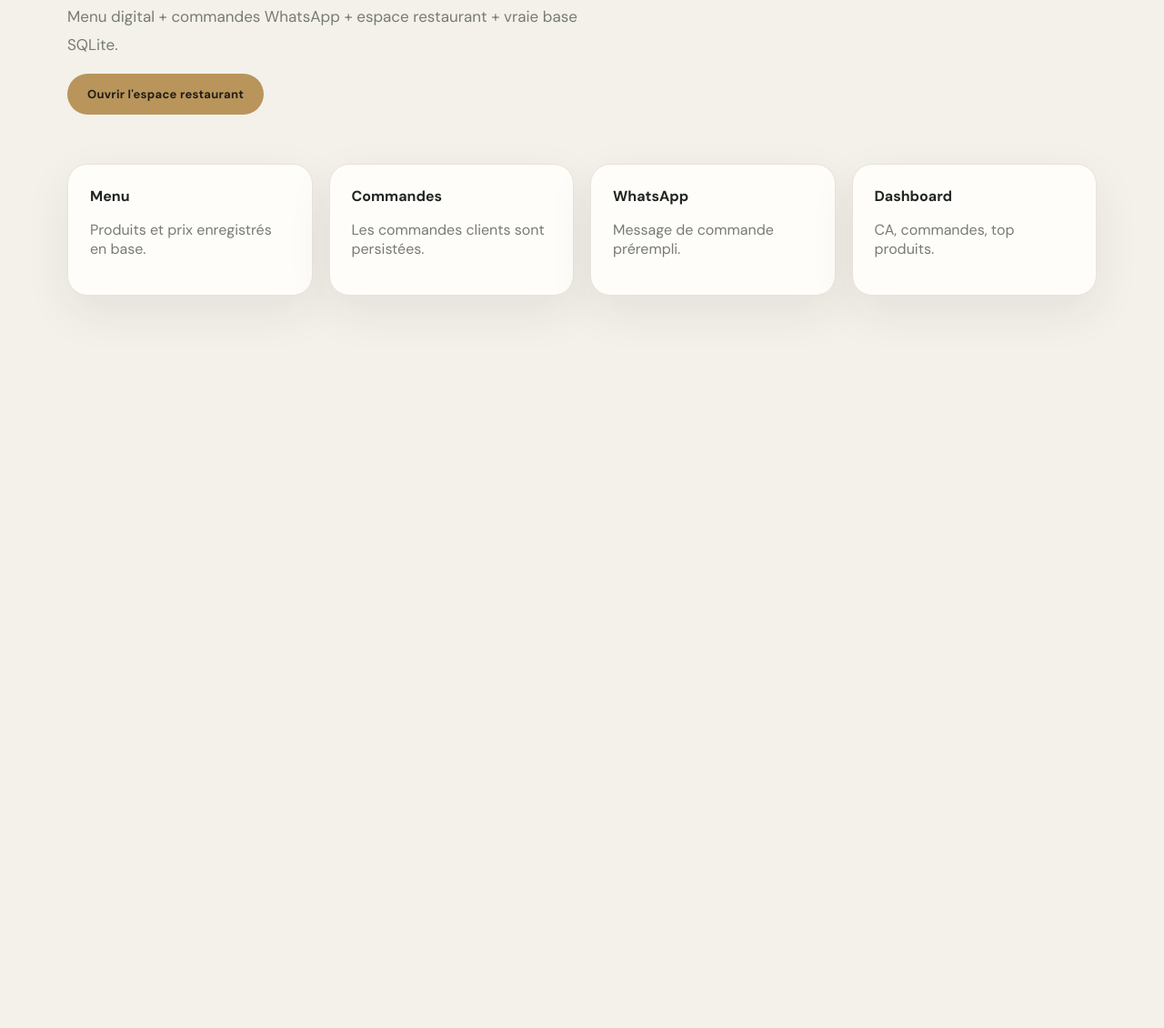
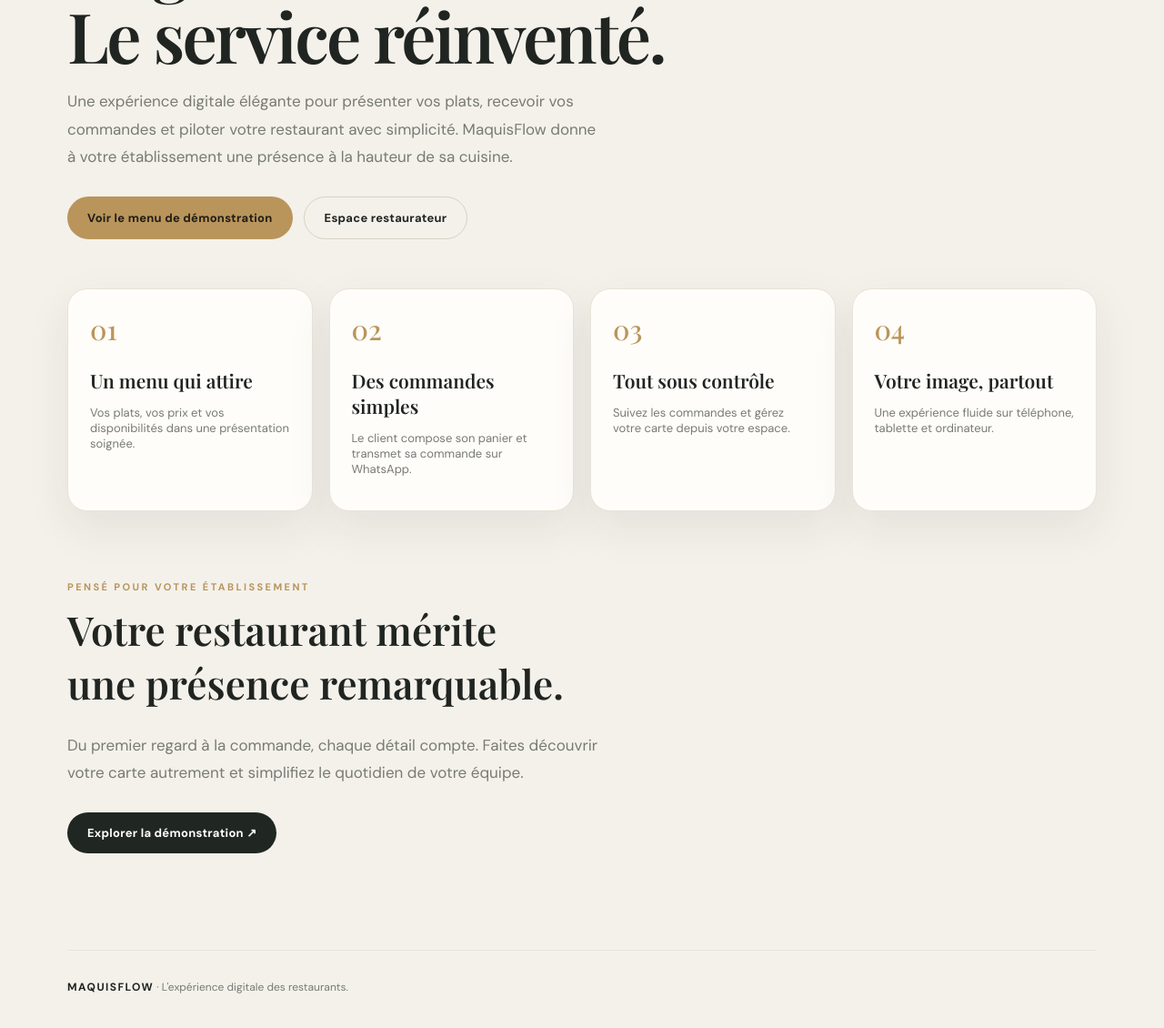
Before and after one commit to dourysdlo130com-boop/maquisflow, a website: page public/index.html in a window 1280 px wide. Shown: the part 280-1410 px from the top of the page at 91% size. Before the commit the page ends 800 px from the top, so only its background shows below. Drawn offline with nearby package versions, Linux system fonts and the light colour scheme.

Commit message:
Redesign MaquisFlow premium landing page

```diff
--- a/public/index.html
+++ b/public/index.html
@@ -1 +1,7 @@
-<!doctype html><html lang="fr"><head><meta charset="utf-8"><meta name="viewport" content="width=device-width,initial-scale=1"><title>MaquisFlow — Espace restaurant</title><link rel="stylesheet" href="/styles.css"></head><body><div class="top"><div class="brand">Maquis<span>Flow</span></div><a href="/restaurant?table=5" style="color:white">Voir le menu client ↗</a></div><div class="wrap"><div class="hero"><h1>La V1.1 est prête.</h1><p class="muted">Menu digital + commandes WhatsApp + espace restaurant + vraie base SQLite.</p><a class="btn gold" href="/admin.html">Ouvrir l'espace restaurant</a></div><div class="grid grid4"><div class="card"><b>Menu</b><p class="muted">Produits et prix enregistrés en base.</p></div><div class="card"><b>Commandes</b><p class="muted">Les commandes clients sont persistées.</p></div><div class="card"><b>WhatsApp</b><p class="muted">Message de commande prérempli.</p></div><div class="card"><b>Dashboard</b><p class="muted">CA, commandes, top produits.</p></div></div></div></body></html>
+<!doctype html>
+<html lang="fr"><head><meta charset="utf-8"><meta name="viewport" content="width=device-width,initial-scale=1"><meta name="theme-color" content="#202722"><meta name="description" content="MaquisFlow — l'expérience digitale pensée pour les restaurants et maquis modernes."><title>MaquisFlow — L'art de mieux servir</title><link rel="stylesheet" href="/styles.css"></head>
+<body><header class="top"><div class="brand">MAQUIS<span>FLOW</span></div><a href="/restaurant?restaurant=la-cour-des-grands&table=1">Découvrir l'expérience client ↗</a></header>
+<main class="wrap"><section class="hero"><div class="eyebrow">La nouvelle expérience des maquis</div><h1>Le goût de l'excellence.<br>Le service réinventé.</h1><p>Une expérience digitale élégante pour présenter vos plats, recevoir vos commandes et piloter votre restaurant avec simplicité. MaquisFlow donne à votre établissement une présence à la hauteur de sa cuisine.</p><div class="hero-actions"><a class="btn gold" href="/restaurant?restaurant=la-cour-des-grands&table=1">Voir le menu de démonstration</a><a class="btn outline" href="/login">Espace restaurateur</a></div></section>
+<section class="grid grid4"><article class="card feature-card"><div class="num">01</div><h3>Un menu qui attire</h3><p class="muted small">Vos plats, vos prix et vos disponibilités dans une présentation soignée.</p></article><article class="card feature-card"><div class="num">02</div><h3>Des commandes simples</h3><p class="muted small">Le client compose son panier et transmet sa commande sur WhatsApp.</p></article><article class="card feature-card"><div class="num">03</div><h3>Tout sous contrôle</h3><p class="muted small">Suivez les commandes et gérez votre carte depuis votre espace.</p></article><article class="card feature-card"><div class="num">04</div><h3>Votre image, partout</h3><p class="muted small">Une expérience fluide sur téléphone, tablette et ordinateur.</p></article></section>
+<section class="hero"><div class="eyebrow">Pensé pour votre établissement</div><h2 class="section-title">Votre restaurant mérite<br>une présence remarquable.</h2><p class="muted">Du premier regard à la commande, chaque détail compte. Faites découvrir votre carte autrement et simplifiez le quotidien de votre équipe.</p><div class="hero-actions"><a class="btn dark" href="/restaurant?restaurant=la-cour-des-grands&table=1">Explorer la démonstration ↗</a></div></section>
+<footer class="footer"><b>MAQUISFLOW</b><span> · L'expérience digitale des restaurants.</span></footer></main></body></html>
```
